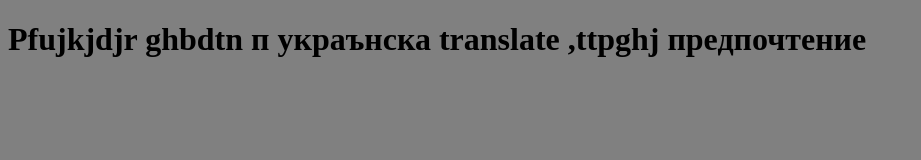
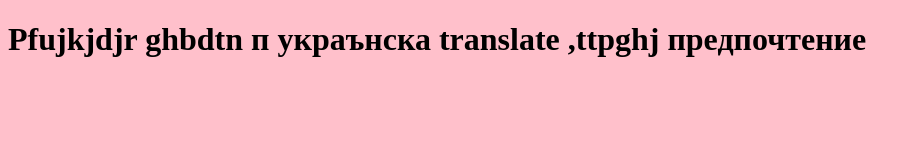
Before and after one commit to IvanOny/github-for-the-start, a plain HTML site: page index.html in a window 1280 px wide. Shown: the whole page, without its empty margins (0-921 px from the left). Drawn offline with Linux system fonts and the light colour scheme.

Commit message:
Изменили фон на розовый

```diff
--- a/style.css
+++ b/style.css
@@ -1,3 +1,3 @@
 body {
-    background-color: grey;
+    background-color: pink;
 }
```
